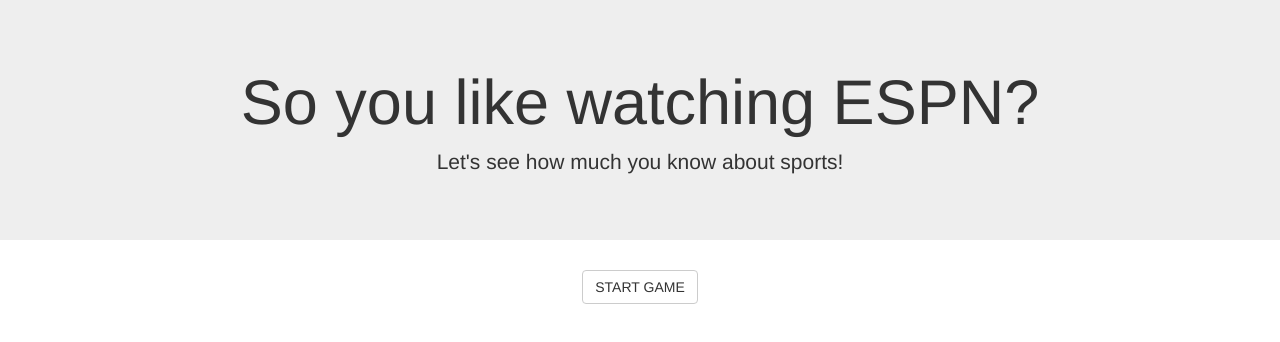
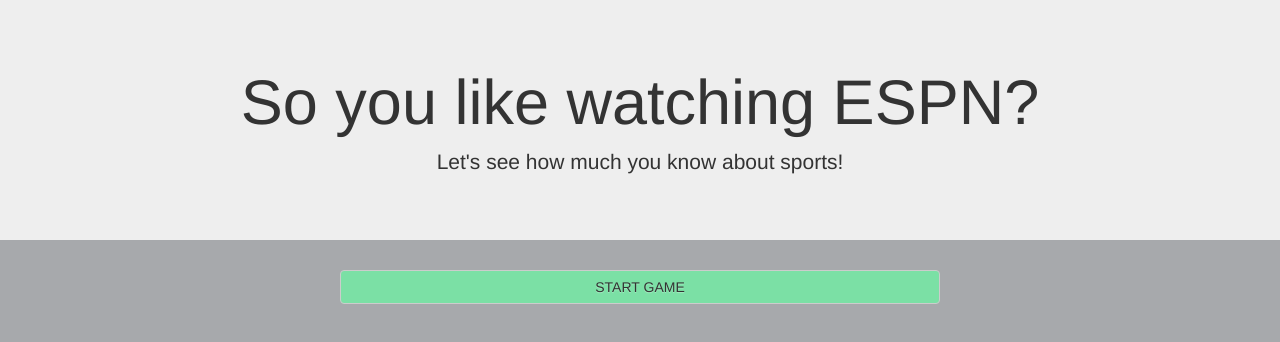
Before and after one commit to aamirlaasi/TriviaGame, a plain HTML site: page index.html in a window 1280 px wide. Drawn offline with nearby package versions, Linux system fonts and the light colour scheme.

Commit message:
updated css file

```diff
--- a/assets/css/style.css
+++ b/assets/css/style.css
@@ -0,0 +1,22 @@
+body {
+	background: #A7A9AC;
+}
+
+button {
+	width: 600px;
+	/*http://charliepark.org/bootstrap_buttons/*/
+	background-color: hsl(145, 62%, 68%) !important;
+  background-repeat: repeat-x;
+  filter: progid:DXImageTransform.Microsoft.gradient(startColorstr="#cdf3dd", endColorstr="#7adfa4");
+  background-image: -khtml-gradient(linear, left top, left bottom, from(#cdf3dd), to(#7adfa4));
+  background-image: -moz-linear-gradient(top, #cdf3dd, #7adfa4);
+  background-image: -ms-linear-gradient(top, #cdf3dd, #7adfa4);
+  background-image: -webkit-gradient(linear, left top, left bottom, color-stop(0%, #cdf3dd), color-stop(100%, #7adfa4));
+  background-image: -webkit-linear-gradient(top, #cdf3dd, #7adfa4);
+  background-image: -o-linear-gradient(top, #cdf3dd, #7adfa4);
+  background-image: linear-gradient(#cdf3dd, #7adfa4);
+  border-color: #7adfa4 #7adfa4 hsl(145, 62%, 63%);
+  color: #333 !important;
+  text-shadow: 0 1px 1px rgba(255, 255, 255, 0.33);
+  -webkit-font-smoothing: antialiased;
+}
--- a/assets/javascript/app.js
+++ b/assets/javascript/app.js
@@ -174,6 +174,8 @@ $("body").on("click", ".answer", function(event){
 		// Add to losses
 		losses++;
 	}
+	// Run function to display the answer for 5 seconds
+
 	// stop timer
 	stop();
 	// check if all the questions have been posed and select new question
--- a/index.html
+++ b/index.html
@@ -4,6 +4,7 @@
 	<title>Trivia Game!</title>
 	<!-- Latest compiled and minified CSS -->
 	<link rel="stylesheet" href="https://maxcdn.bootstrapcdn.com/bootstrap/3.3.7/css/bootstrap.min.css" integrity="sha384-BVYiiSIFeK1dGmJRAkycuHAHRg32OmUcww7on3RYdg4Va+PmSTsz/K68vbdEjh4u" crossorigin="anonymous">
+	<link rel="stylesheet" type="text/css" href="assets/css/style.css">
 </head>
 <body>
 	<!-- Div containing title -->
```
Also changed, not shown: 1 other file.
